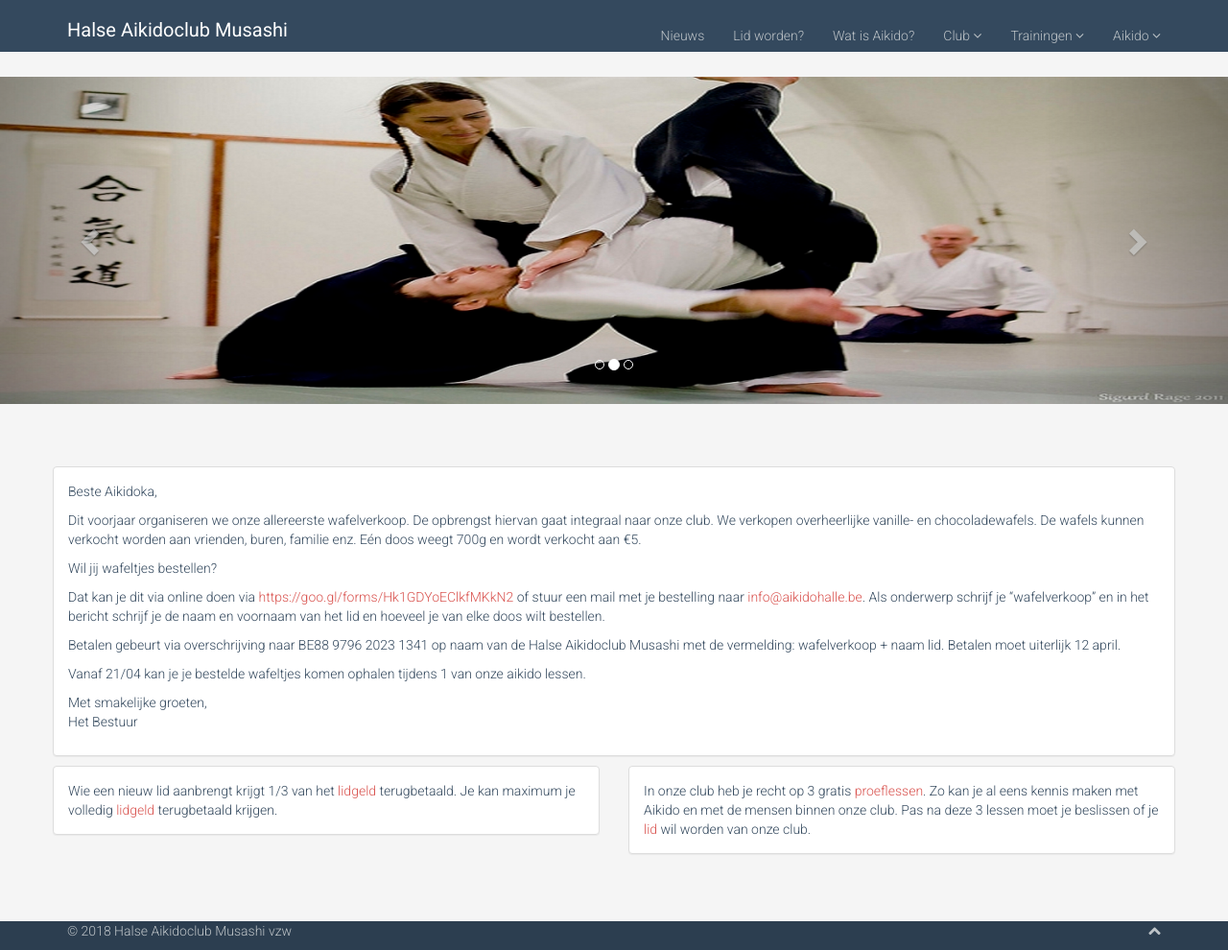
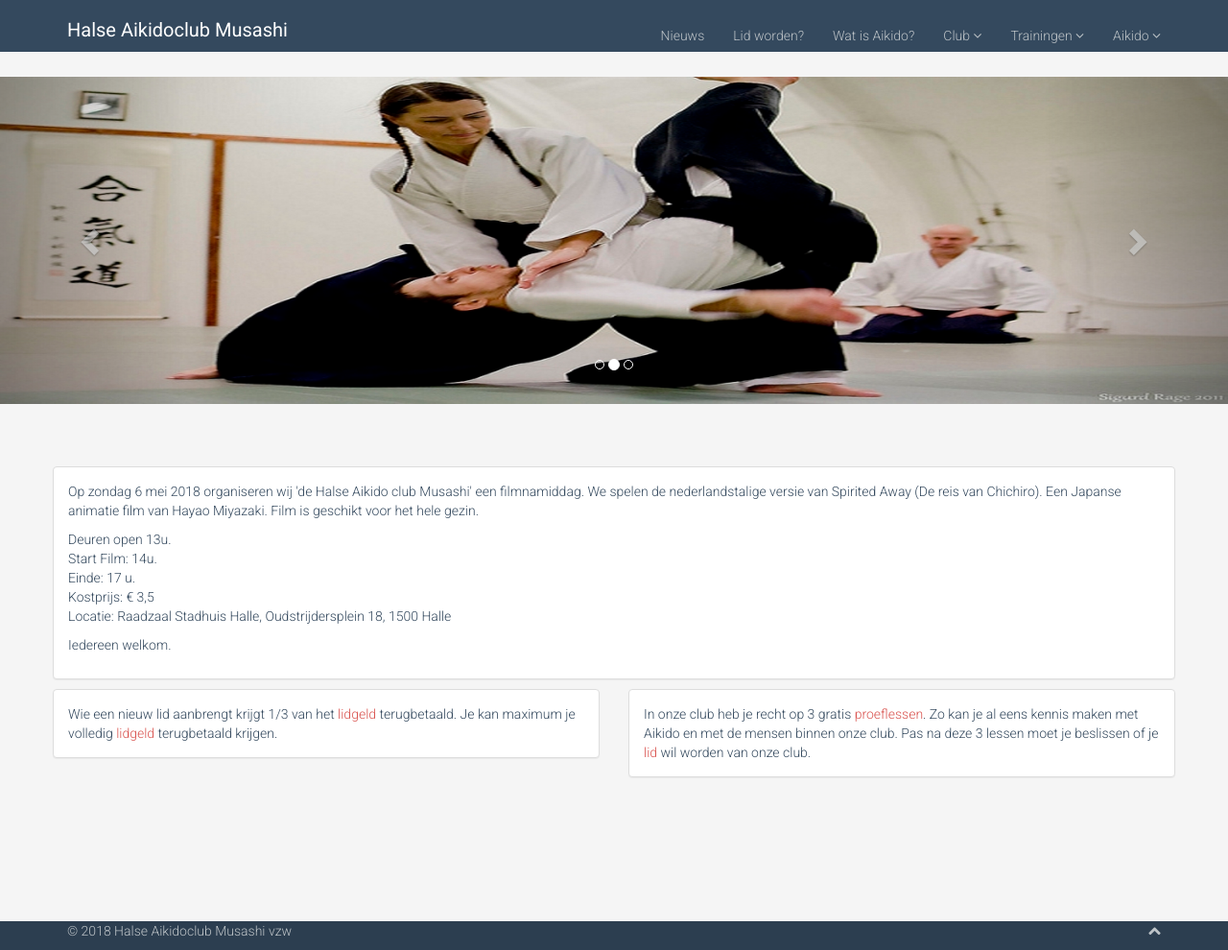
Before and after one commit to kennytordeur/aikidohalle.be, a Jekyll site: the page built from index.html, in a window 1280 px wide and 990 px high. Shown: the whole window at 96% size. Built offline with Jekyll 4.4.1, drawn with Linux system fonts in a browser that asks for light colours.

Commit message:
Update index.html

```diff
--- a/index.html
+++ b/index.html
@@ -8,33 +8,18 @@ layout: landing-page
 
 			<div class="panel panel-default">
 				<div class="panel-body">
-				<p>Beste Aikidoka,</p>
-
 				<p>
-Dit voorjaar organiseren we onze allereerste wafelverkoop. De opbrengst hiervan gaat integraal naar onze club. We verkopen overheerlijke vanille- en chocoladewafels. De wafels kunnen verkocht worden aan vrienden, buren, familie enz. Eén doos weegt 700g en wordt verkocht aan €5.
-				</p>
-				<p>
-Wil jij wafeltjes bestellen?
-				</p>
-
-				<p>
-Dat kan je dit via online doen via <a href="https://goo.gl/forms/Hk1GDYoEClkfMKkN2">https://goo.gl/forms/Hk1GDYoEClkfMKkN2</a> of stuur een mail met je bestelling naar <a href="mailto:info@aikidohalle.be">info@aikidohalle.be</a>. Als onderwerp schrijf je “wafelverkoop” en in het bericht schrijf je de naam en voornaam van het lid en hoeveel je van elke doos wilt bestellen.
-				</p>
-				<p>
-Betalen gebeurt via overschrijving naar BE88 9796 2023 1341 op naam van de Halse Aikidoclub Musashi met de vermelding: wafelverkoop + naam lid.
-Betalen moet uiterlijk 12 april.
-				</p>
-
-<p>
-Vanaf 21/04 kan je je bestelde wafeltjes komen ophalen tijdens 1 van onze aikido lessen.
-				</p>
-
-
-				<p>
-Met smakelijke groeten,             <br/>
-                      Het Bestuur
-				</p>
-
+					Op zondag 6 mei 2018 organiseren wij 'de Halse Aikido club Musashi' een filmnamiddag. We spelen de nederlandstalige versie van Spirited Away (De reis van Chichiro). Een Japanse animatie film van Hayao Miyazaki. Film is geschikt voor het hele gezin.
+							</p>
+<p>Deuren open 13u. <br/>
+Start Film: 14u. <br/>
+Einde: 17 u.<br/>
+Kostprijs: € 3,5<br/>
+Locatie: Raadzaal Stadhuis Halle, Oudstrijdersplein 18, 1500 Halle
+					</p>
+					<p>
+Iedereen welkom.
+					</p>
 				</div>
 
 			</div>
```
